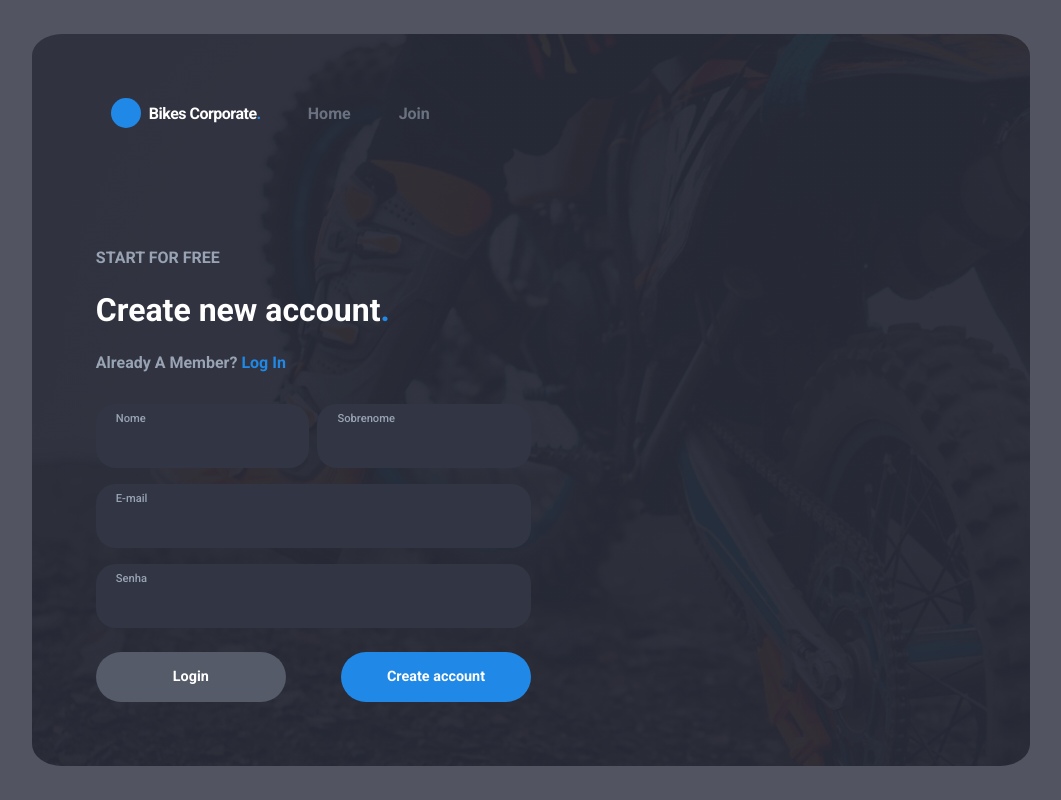
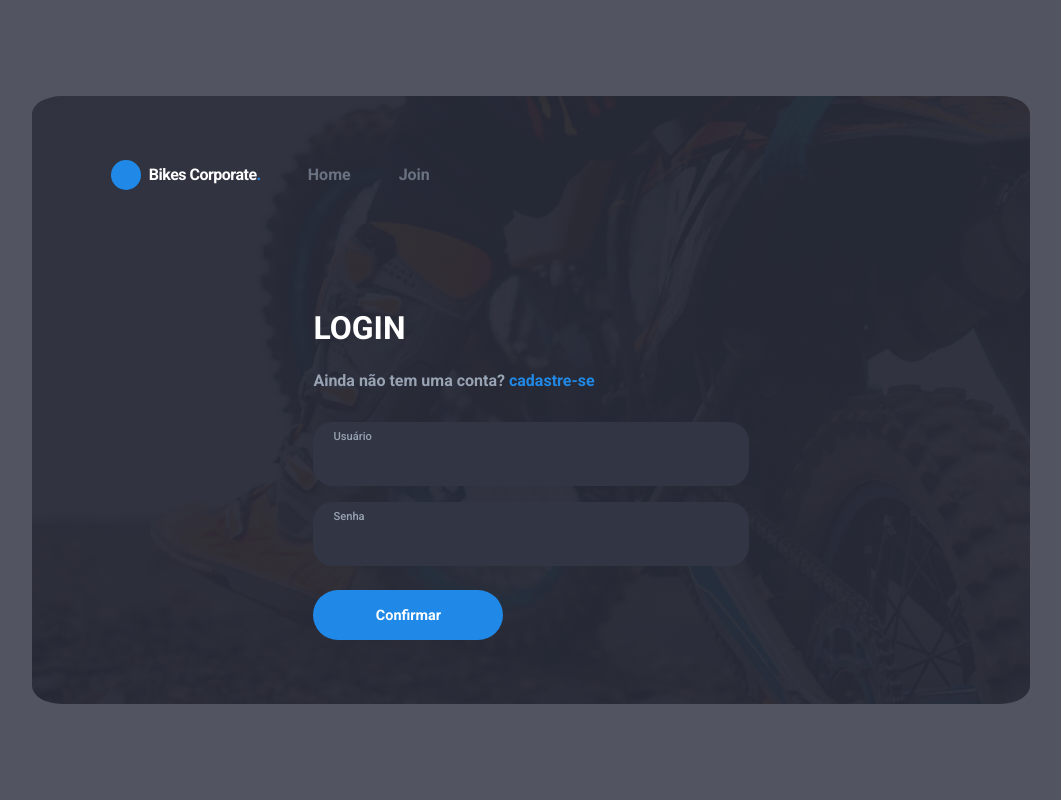
Before and after one commit to ArthurThz/login-page, a React (Vite) app: page / in a window 1280 px wide. Shown: the whole page, without its empty margins (109-1170 px from the left). Built offline with nearby package versions, Linux system fonts and the light colour scheme.

Commit message:
created signin and signup pages

```diff
--- a/src/App.tsx
+++ b/src/App.tsx
@@ -1,47 +1,18 @@
 // Styles
-import {
-  BlueDot,
-  ButtonContainer,
-  Container,
-  InputArea,
-  InputGroup,
-  Main,
-  TextArea,
-} from "./styles/styles";
+import { Main, Container } from "./styles/styles";
 
 // Components
 import NavBar from "./components/layout/navbar";
-import Input from "./components/input";
-import Button from "./components/button";
+import SignUp from "./components/pages/sign-up";
+import SignIn from "./components/pages/sign-in";
 
 function App() {
   return (
     <Container>
       <Main>
         <NavBar />
-        <TextArea>
-          <p>START FOR FREE</p>
-          <h1>
-            Create new account<BlueDot>.</BlueDot>
-          </h1>
-          <p>
-            Already A Member? <span>Log In</span>
-          </p>
-        </TextArea>
-        <InputArea>
-          <form>
-            <InputGroup>
-              <Input type="text" name="firstname" text="Nome" />
-              <Input type="text" name="lastname" text="Sobrenome" />
-            </InputGroup>
-            <Input type="mail" name="email" text="E-mail" />
-            <Input type="password" name="password" text="Senha" />
-          </form>
-        </InputArea>
-        <ButtonContainer>
-          <Button variant="secondary">Login</Button>
-          <Button>Create account</Button>
-        </ButtonContainer>
+        {/* <SignUp /> */}
+        <SignIn />
       </Main>
     </Container>
   );
--- /dev/null
+++ b/src/components/pages/sign-in/index.tsx
@@ -0,0 +1,27 @@
+import Input from "../../input";
+import Button from "../../button";
+import { ButtonContainer, Container, InputArea, TextArea } from "./styles";
+
+const SignIn = () => {
+  return (
+    <Container>
+      <TextArea>
+        <h1>LOGIN</h1>
+        <p>
+          Ainda não tem uma conta? <span>cadastre-se</span>
+        </p>
+      </TextArea>
+      <InputArea>
+        <form>
+          <Input name="user" text="Usuário" type="text" />
+          <Input name="password" text="Senha" type="password" />
+        </form>
+      </InputArea>
+      <ButtonContainer>
+        <Button>Confirmar</Button>
+      </ButtonContainer>
+    </Container>
+  );
+};
+
+export default SignIn;
--- /dev/null
+++ b/src/components/pages/sign-in/styles.ts
@@ -0,0 +1,69 @@
+import styled from "styled-components"
+import { COLORS } from "../../../styles/colors"
+
+
+export const Container = styled.div`
+    width:100%;
+    height:100%;
+
+    display:flex;
+    flex-direction:column;
+    align-items:center;
+    justify-content:center;
+
+`
+export const TextArea = styled.div`
+    width:50%;
+    padding:2em 0;
+
+    gap:1.5em;
+
+    display:flex;
+    flex-direction:column;
+    align-items:flex-start;
+    justify-content:center;
+
+    p{
+        color:${COLORS.spanGrey};
+        font-weight:800;
+    }
+
+    h1{
+        color:${COLORS.textWhite}
+    }
+    span{
+        color:${COLORS.dotBlue};
+
+        &:hover{
+            cursor:pointer;
+        }
+    }
+
+    margin-top:10%;
+
+`
+
+export const InputArea = styled.div`
+    width:50%;
+
+    form{
+    width:100%;
+
+    gap:1em;
+
+    display:flex;
+    flex-direction:column;
+    align-items:flex-start;
+    justify-content:space-between;
+    }
+`
+
+export const ButtonContainer = styled.div`
+    width:50%;
+
+    margin-top:1.5em;
+
+    display:flex;
+    align-items:center;
+    justify-content:space-between;
+`
--- /dev/null
+++ b/src/components/pages/sign-up/index.tsx
@@ -0,0 +1,44 @@
+import {
+  Container,
+  ButtonContainer,
+  InputArea,
+  InputGroup,
+  TextArea,
+} from "./styles";
+
+import Input from "../../input";
+import Button from "../../button";
+
+import { BlueDot } from "../../../styles/styles";
+
+const SignUp = () => {
+  return (
+    <Container>
+      <TextArea>
+        <p>START FOR FREE</p>
+        <h1>
+          Create new account<BlueDot>.</BlueDot>
+        </h1>
+        <p>
+          Already A Member? <span>Log In</span>
+        </p>
+      </TextArea>
+      <InputArea>
+        <form>
+          <InputGroup>
+            <Input type="text" name="firstname" text="Nome" />
+            <Input type="text" name="lastname" text="Sobrenome" />
+          </InputGroup>
+          <Input type="mail" name="email" text="E-mail" />
+          <Input type="password" name="password" text="Senha" />
+        </form>
+      </InputArea>
+      <ButtonContainer>
+        <Button variant="secondary">Login</Button>
+        <Button>Create account</Button>
+      </ButtonContainer>
+    </Container>
+  );
+};
+
+export default SignUp;
--- /dev/null
+++ b/src/components/pages/sign-up/styles.ts
@@ -0,0 +1,80 @@
+import styled from "styled-components";
+import { COLORS } from "../../../styles/colors";
+
+
+export const Container = styled.div`
+    width:100%;
+    height:100%;
+
+    padding:4em 0;
+    display:flex;
+    align-items:flex-start;
+    justify-content:center;
+    flex-direction:column;
+
+    background-color:transparent;
+`
+
+export const TextArea = styled.div`
+    width:50%;
+    padding:2em 0;
+
+    gap:1.5em;
+
+    display:flex;
+    flex-direction:column;
+    align-items:flex-start;
+    justify-content:center;
+
+    p{
+        color:${COLORS.spanGrey};
+        font-weight:800;
+    }
+
+    h1{
+        color:${COLORS.textWhite}
+    }
+    span{
+        color:${COLORS.dotBlue};
+
+        &:hover{
+            cursor:pointer;
+        }
+    }
+
+    margin-top:10%;
+
+`
+
+export const InputArea = styled.div`
+    width:50%;
+
+    form{
+    width:100%;
+
+    gap:1em;
+
+    display:flex;
+    flex-direction:column;
+    align-items:flex-start;
+    justify-content:space-between;
+    }
+`
+
+export const InputGroup = styled.div`
+    gap: 0.5em;
+    width:100%;
+    display:flex;
+    align-items:center;
+    justify-content:space-between;
+`
+
+export const ButtonContainer = styled.div`
+    width:50%;
+
+    margin-top:1.5em;
+
+    display:flex;
+    align-items:center;
+    justify-content:space-between;
+`
--- a/src/styles/styles.ts
+++ b/src/styles/styles.ts
@@ -28,67 +28,3 @@ export const Main = styled.main`
 export const BlueDot = styled.span`
     color:${COLORS.dotBlue};
 `
-
-export const TextArea = styled.div`
-    width:50%;
-    padding:2em 0;
-
-    gap:1.5em;
-
-    display:flex;
-    flex-direction:column;
-    align-items:flex-start;
-    justify-content:center;
-
-    p{
-        color:${COLORS.spanGrey};
-        font-weight:800;
-    }
-
-    h1{
-        color:${COLORS.textWhite}
-    }
-    span{
-        color:${COLORS.dotBlue};
-
-        &:hover{
-            cursor:pointer;
-        }
-    }
-
-    margin-top:10%;
-
-`
-
-export const InputArea = styled.div`
-    width:50%;
-
-    form{
-    width:100%;
-
-    gap:1em;
-
-    display:flex;
-    flex-direction:column;
-    align-items:flex-start;
-    justify-content:space-between;
-    }
-`
-
-export const InputGroup = styled.div`
-    gap: 0.5em;
-    width:100%;
-    display:flex;
-    align-items:center;
-    justify-content:space-between;
-`
-
-export const ButtonContainer = styled.div`
-    width:50%;
-
-    margin-top:1.5em;
-
-    display:flex;
-    align-items:center;
-    justify-content:space-between;
-`
```
